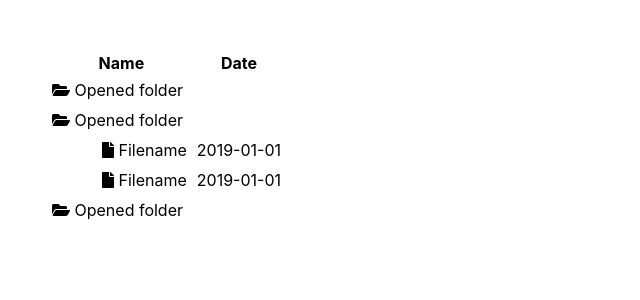
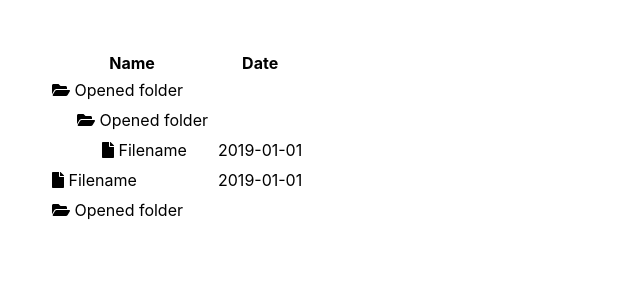
Before and after one commit to MikaelLarsson/react-file-tree, a React (Create React App) app: page / in a window 1280 px wide. Shown: the top 300 px of the page, without its empty margins (0-640 px from the left). Built offline with nearby package versions, Linux system fonts and the light colour scheme.

Commit message:
Render table with right level class and key

```diff
--- a/src/App.js
+++ b/src/App.js
@@ -47,15 +47,15 @@ function App() {
   );
 }
 
-const folderRow = key => (
-  <tr className="level-0" key={key}>
+const folderRow = (key, level) => (
+  <tr className={`level-${level}`} key={key}>
     <td><FontAwesomeIcon icon={faFolderOpen} /> Opened folder</td>
     <td></td>
   </tr>
 );
 
-const fileRow = key => (
-  <tr className="level-2" key={key}>
+const fileRow = (key, level) => (
+  <tr className={`level-${level}`} key={key}>
     <td><FontAwesomeIcon icon={faFile} /> Filename</td>
     <td>2019-01-01</td>
   </tr>
--- a/src/TreeTable.jsx
+++ b/src/TreeTable.jsx
@@ -3,21 +3,21 @@ import React from 'react';
 export class TreeTable extends React.Component {
     static defaultProps = { level: 0 };
     getTableRows = nodes => nodes.map((node, i) => {
+        const level = this.props.level;
+        const key = i + level +1;
         if (node.children) {
-            const level = this.props.level +1;
-            const key = i + level;
             return [
-                this.props.treeNode(i),
+                this.props.treeNode(i, level),
                 <TreeTable
                     nodes={node.children}
                     treeNode={this.props.treeNode}
                     leafNode={this.props.leafNode}
                     key={ key }
-                    level={ level }
+                    level={ level +1 }
                 />
             ];
         }
-        return this.props.leafNode(i);
+        return this.props.leafNode(i, level);
     });
     render() {
         const { nodes, level } = this.props;
```
